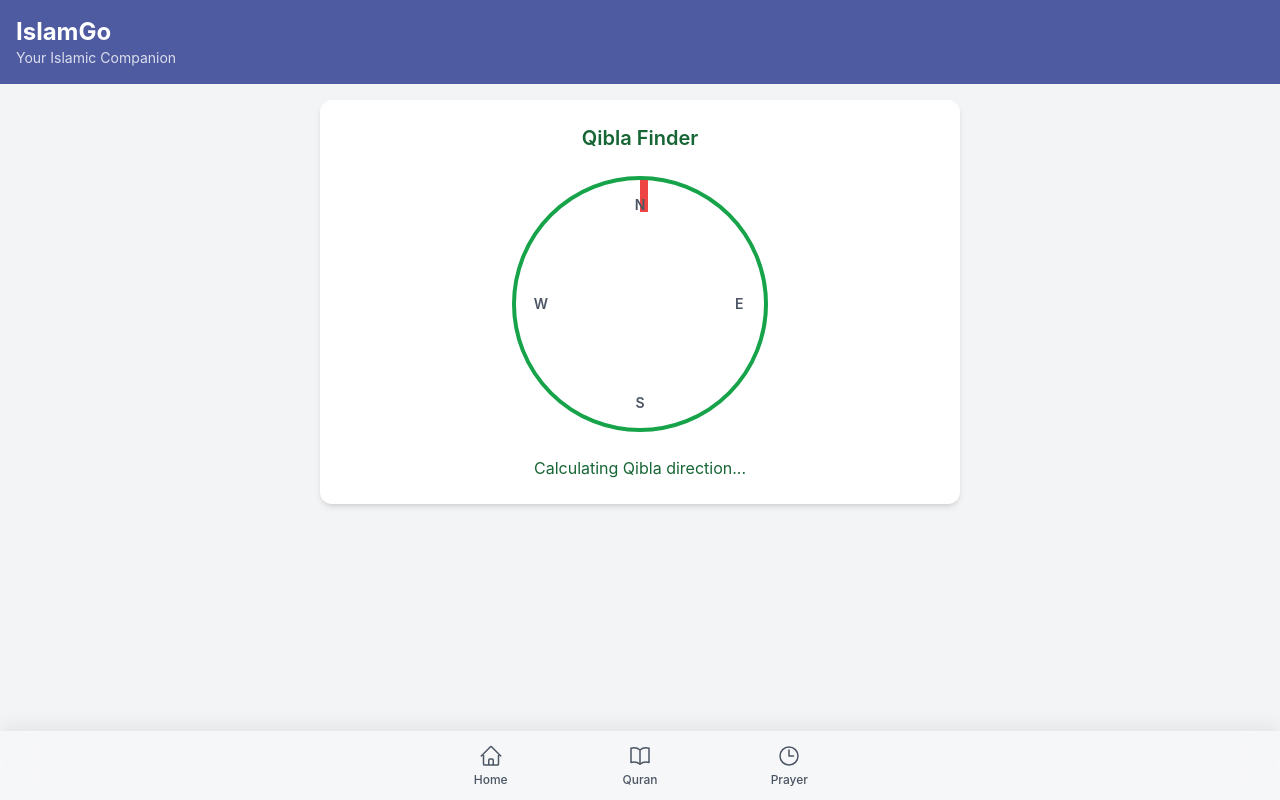
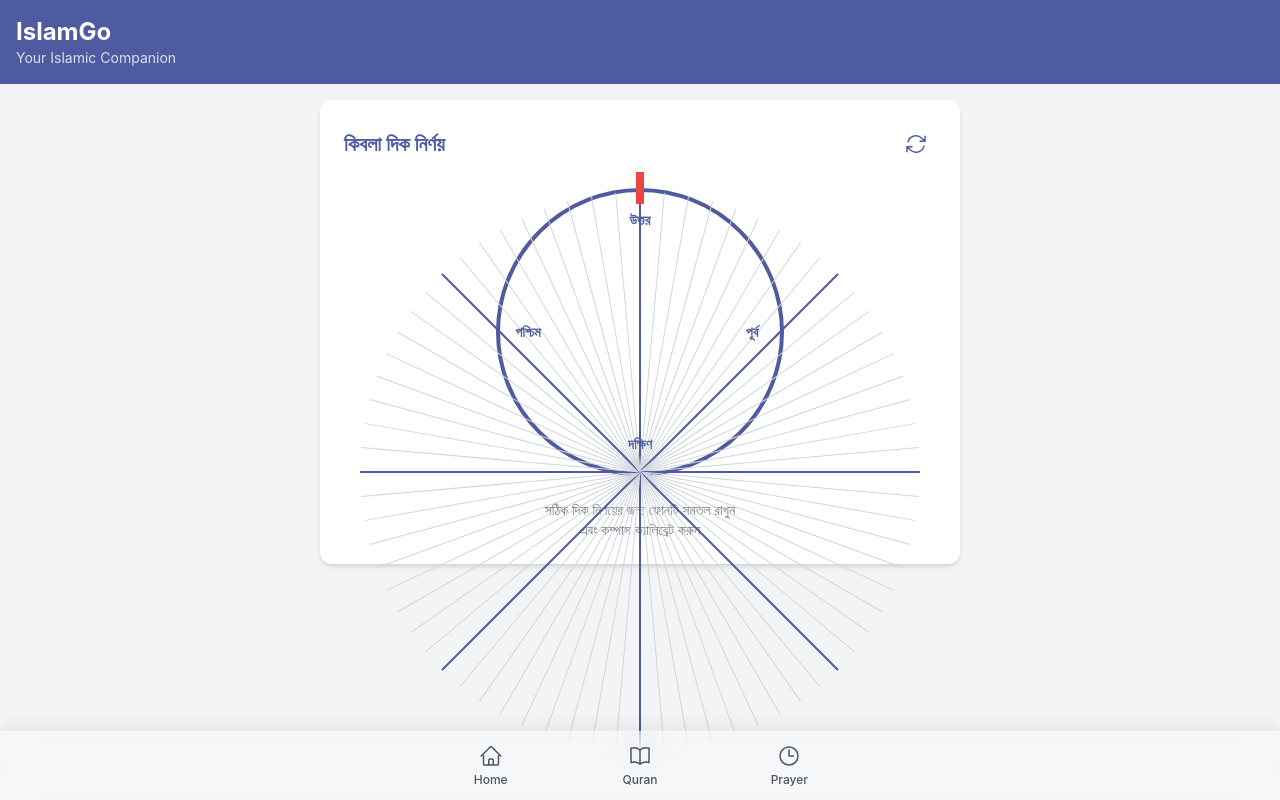
Before and after one commit to mamunnet/islamgo, a React (Vite) app: page /qibla in a window 1280 px wide. Built offline with nearby package versions, Linux system fonts and the light colour scheme; no server answers.

Commit message:
fix: Improve Qibla compass accuracy and add Bengali interface

```diff
--- a/src/features/qibla/QiblaFinder.tsx
+++ b/src/features/qibla/QiblaFinder.tsx
@@ -1,97 +1,147 @@
 import { useState, useEffect } from 'react';
-import { MapPinIcon } from '@heroicons/react/24/outline';
+import { MapPinIcon, ArrowPathIcon } from '@heroicons/react/24/outline';
 
 const QiblaFinder = () => {
   const [qiblaDirection, setQiblaDirection] = useState<number | null>(null);
   const [compass, setCompass] = useState<number>(0);
   const [error, setError] = useState<string | null>(null);
+  const [location, setLocation] = useState<{ lat: number; lng: number } | null>(null);
+  const [accuracy, setAccuracy] = useState<number | null>(null);
 
-  useEffect(() => {
+  const requestLocationAndPermission = async () => {
+    try {
+      // Request permission for DeviceOrientation events (needed for iOS)
+      if (typeof (DeviceOrientationEvent as any).requestPermission === 'function') {
+        const permission = await (DeviceOrientationEvent as any).requestPermission();
+        if (permission !== 'granted') {
+          setError('কম্পাস অ্যাক্সেস করার অনুমতি নেই');
+          return;
+        }
+      }
+
+      // Get location
       if ('geolocation' in navigator) {
         navigator.geolocation.getCurrentPosition(
           (position) => {
-          calculateQiblaDirection(position.coords.latitude, position.coords.longitude);
+            const { latitude, longitude, accuracy } = position.coords;
+            setLocation({ lat: latitude, lng: longitude });
+            setAccuracy(accuracy);
+            calculateQiblaDirection(latitude, longitude);
           },
-        () => setError('Unable to access location')
+          () => setError('লোকেশন অ্যাক্সেস করা যাচ্ছে না')
         );
+      } else {
+        setError('এই ডিভাইসে লোকেশন সার্ভিস নেই');
       }
+    } catch (err) {
+      setError('কম্পাস অ্যাক্সেস করা যাচ্ছে না');
+    }
+  };
+
+  useEffect(() => {
+    requestLocationAndPermission();
   }, []);
 
   useEffect(() => {
     const handleOrientation = (event: DeviceOrientationEvent) => {
-      if (event.alpha !== null) {
-        setCompass(event.alpha);
+      // For iOS devices
+      if (event.webkitCompassHeading) {
+        setCompass(event.webkitCompassHeading);
+      }
+      // For Android devices
+      else if (event.alpha !== null) {
+        setCompass(360 - event.alpha);
       }
     };
 
     if (window.DeviceOrientationEvent) {
-      window.addEventListener('deviceorientation', handleOrientation);
+      window.addEventListener('deviceorientation', handleOrientation, true);
     } else {
-      setError('Compass not available on this device');
+      setError('এই ডিভাইসে কম্পাস নেই');
     }
 
     return () => {
-      window.removeEventListener('deviceorientation', handleOrientation);
+      window.removeEventListener('deviceorientation', handleOrientation, true);
     };
   }, []);
 
   const calculateQiblaDirection = (latitude: number, longitude: number) => {
     // Coordinates of the Kaaba
     const kaabaLat = 21.4225;
-    const kaabaLong = 39.8262;
+    const kaabaLng = 39.8262;
 
-    // Convert to radians
-    const lat1 = (latitude * Math.PI) / 180;
-    const lat2 = (kaabaLat * Math.PI) / 180;
-    const longDiff = ((kaabaLong - longitude) * Math.PI) / 180;
+    // Convert all angles to radians
+    const φ1 = (latitude * Math.PI) / 180;
+    const φ2 = (kaabaLat * Math.PI) / 180;
+    const Δλ = ((kaabaLng - longitude) * Math.PI) / 180;
 
-    // Calculate qibla direction
-    const y = Math.sin(longDiff);
-    const x = Math.cos(lat1) * Math.tan(lat2) - Math.sin(lat1) * Math.cos(longDiff);
+    // Calculate qibla direction using great circle formula
+    const y = Math.sin(Δλ);
+    const x = Math.cos(φ1) * Math.tan(φ2) - Math.sin(φ1) * Math.cos(Δλ);
     let qibla = Math.atan2(y, x);
+
+    // Convert to degrees and normalize
     qibla = (qibla * 180) / Math.PI;
     qibla = (qibla + 360) % 360;
 
     setQiblaDirection(qibla);
   };
 
+  const handleRefresh = () => {
+    requestLocationAndPermission();
+  };
+
   return (
     <div className="flex flex-col items-center p-6 bg-white rounded-xl shadow-md space-y-6">
-      <h2 className="text-xl font-semibold text-islamic-green-800">Qibla Finder</h2>
+      <div className="flex items-center justify-between w-full">
+        <h2 className="text-xl font-semibold text-[#4E5BA1]">কিবলা দিক নির্ণয়</h2>
+        <button
+          onClick={handleRefresh}
+          className="p-2 text-[#4E5BA1] hover:bg-gray-100 rounded-full"
+        >
+          <ArrowPathIcon className="w-6 h-6" />
+        </button>
+      </div>
 
       {error ? (
-        <div className="text-red-500">{error}</div>
+        <div className="text-red-500 text-center p-4">
+          <p>{error}</p>
+          <button
+            onClick={handleRefresh}
+            className="mt-4 px-4 py-2 bg-[#4E5BA1] text-white rounded-lg hover:bg-[#3D4A90]"
+          >
+            আবার চেষ্টা করুন
+          </button>
+        </div>
       ) : (
         <>
-          <div className="relative w-64 h-64">
+          <div className="relative w-72 h-72">
             {/* Compass Rose */}
-            <div className="absolute inset-0 border-4 border-islamic-green-600 rounded-full">
-              {/* North indicator */}
             <div
-                className="absolute top-0 left-1/2 -translate-x-1/2 -translate-y-1/2 transform"
+              className="absolute inset-0 border-4 border-[#4E5BA1] rounded-full"
               style={{ transform: `rotate(${-compass}deg)` }}
             >
-                <div className="w-2 h-8 bg-red-500"></div>
+              {/* Compass markings */}
+              <div className="absolute inset-0">
+                {[...Array(72)].map((_, i) => (
+                  <div
+                    key={i}
+                    className={`absolute top-0 left-1/2 h-full origin-bottom ${
+                      i % 9 === 0 ? 'w-0.5 bg-[#4E5BA1]' : 'w-px bg-gray-300'
+                    }`}
+                    style={{ transform: `translateX(-50%) rotate(${i * 5}deg)` }}
+                  />
+                ))}
               </div>
 
-              {/* Qibla direction */}
-              {qiblaDirection !== null && (
-                <div
-                  className="absolute top-1/2 left-1/2 w-full h-1 bg-islamic-green-600 origin-center"
-                  style={{ transform: `translate(-50%, -50%) rotate(${qiblaDirection - compass}deg)` }}
-                >
-                  <MapPinIcon className="w-8 h-8 text-islamic-green-600 absolute -right-6 -top-3" />
-                </div>
-              )}
-
               {/* Cardinal directions */}
-              {['N', 'E', 'S', 'W'].map((direction, index) => (
+              {['উত্তর', 'পূর্ব', 'দক্ষিণ', 'পশ্চিম'].map((direction, index) => (
                 <div
                   key={direction}
-                  className="absolute text-sm font-semibold text-gray-600"
+                  className="absolute text-sm font-semibold text-[#4E5BA1]"
                   style={{
-                    top: direction === 'N' ? '10%' : direction === 'S' ? '90%' : '50%',
-                    left: direction === 'W' ? '10%' : direction === 'E' ? '90%' : '50%',
+                    top: index === 0 ? '10%' : index === 2 ? '90%' : '50%',
+                    left: index === 3 ? '10%' : index === 1 ? '90%' : '50%',
                     transform: 'translate(-50%, -50%)'
                   }}
                 >
@@ -99,22 +149,44 @@ const QiblaFinder = () => {
                 </div>
               ))}
             </div>
+
+            {/* North indicator (fixed) */}
+            <div className="absolute top-0 left-1/2 -translate-x-1/2 -translate-y-1/2">
+              <div className="w-2 h-8 bg-red-500"></div>
             </div>
 
-          <div className="text-center text-islamic-green-800">
-            {qiblaDirection !== null ? (
-              <>
-                <p>Qibla Direction: {Math.round(qiblaDirection)}°</p>
-                <p className="text-sm text-gray-600 mt-2">
-                  Align the green arrow with the red compass needle
-                </p>
-              </>
-            ) : (
-              <p>Calculating Qibla direction...</p>
+            {/* Qibla direction */}
+            {qiblaDirection !== null && (
+              <div
+                className="absolute top-1/2 left-1/2 w-full h-1 bg-[#4E5BA1] origin-center"
+                style={{ transform: `translate(-50%, -50%) rotate(${qiblaDirection}deg)` }}
+              >
+                <div className="absolute -right-8 -top-4 flex flex-col items-center">
+                  <MapPinIcon className="w-8 h-8 text-[#4E5BA1]" />
+                  <span className="text-xs font-semibold text-[#4E5BA1]">কাবা</span>
+                </div>
+              </div>
             )}
           </div>
+
+          {location && (
+            <div className="text-center text-sm text-gray-600">
+              <p>অবস্থান: {location.lat.toFixed(4)}°, {location.lng.toFixed(4)}°</p>
+              {accuracy && <p>নির্ভুলতা: ±{Math.round(accuracy)}m</p>}
+              {qiblaDirection && (
+                <p className="mt-2 text-[#4E5BA1] font-semibold">
+                  কিবলার দিক: {Math.round(qiblaDirection)}°
+                </p>
+              )}
+            </div>
+          )}
         </>
       )}
+
+      <div className="text-sm text-gray-500 text-center mt-4">
+        <p>সঠিক দিক নির্ণয়ের জন্য ফোনটি সমতল রাখুন</p>
+        <p>এবং কম্পাস ক্যালিব্রেট করুন</p>
+      </div>
     </div>
   );
 };
```
Lines whose indentation alone changed are shown as unchanged.
